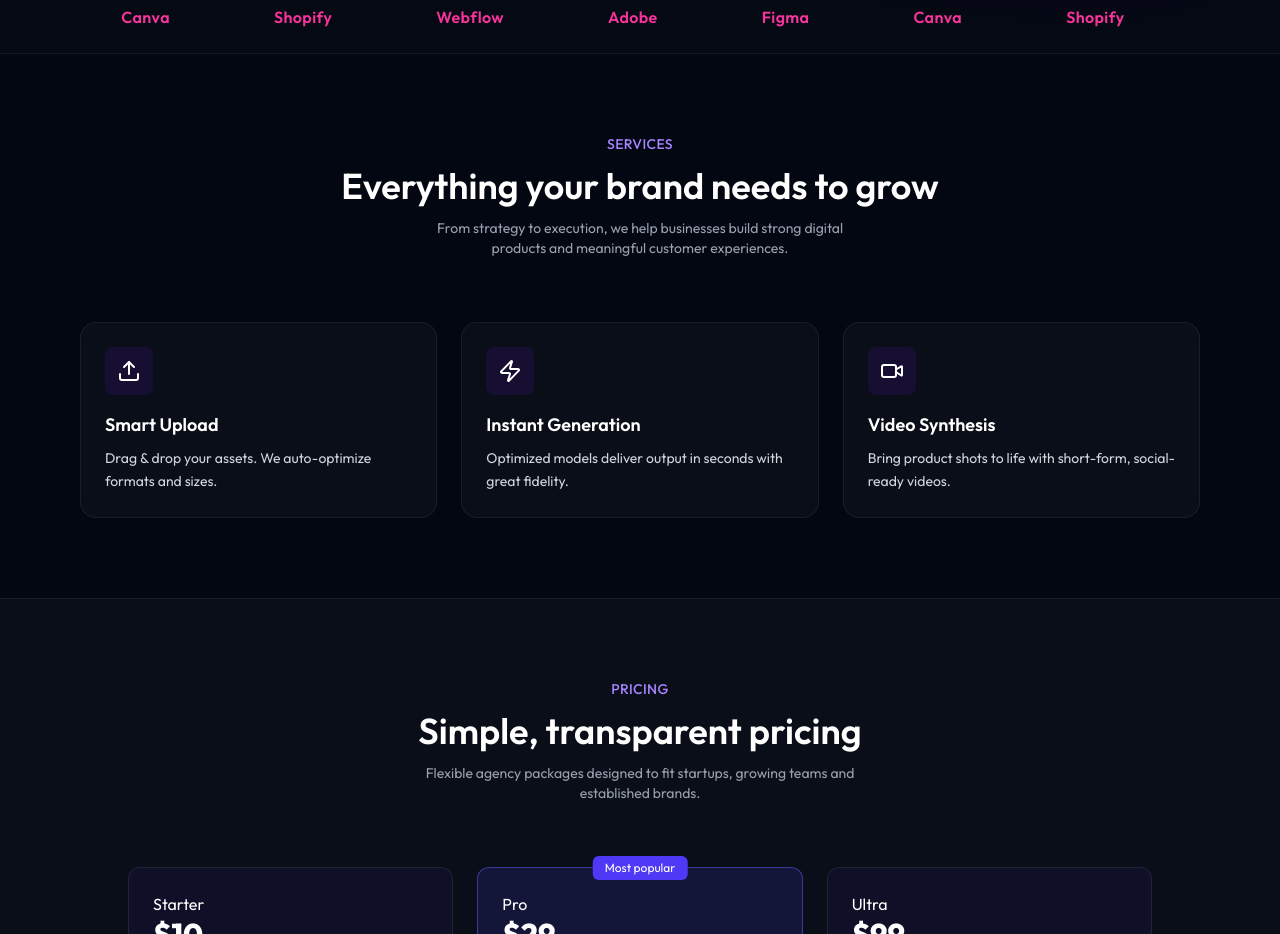
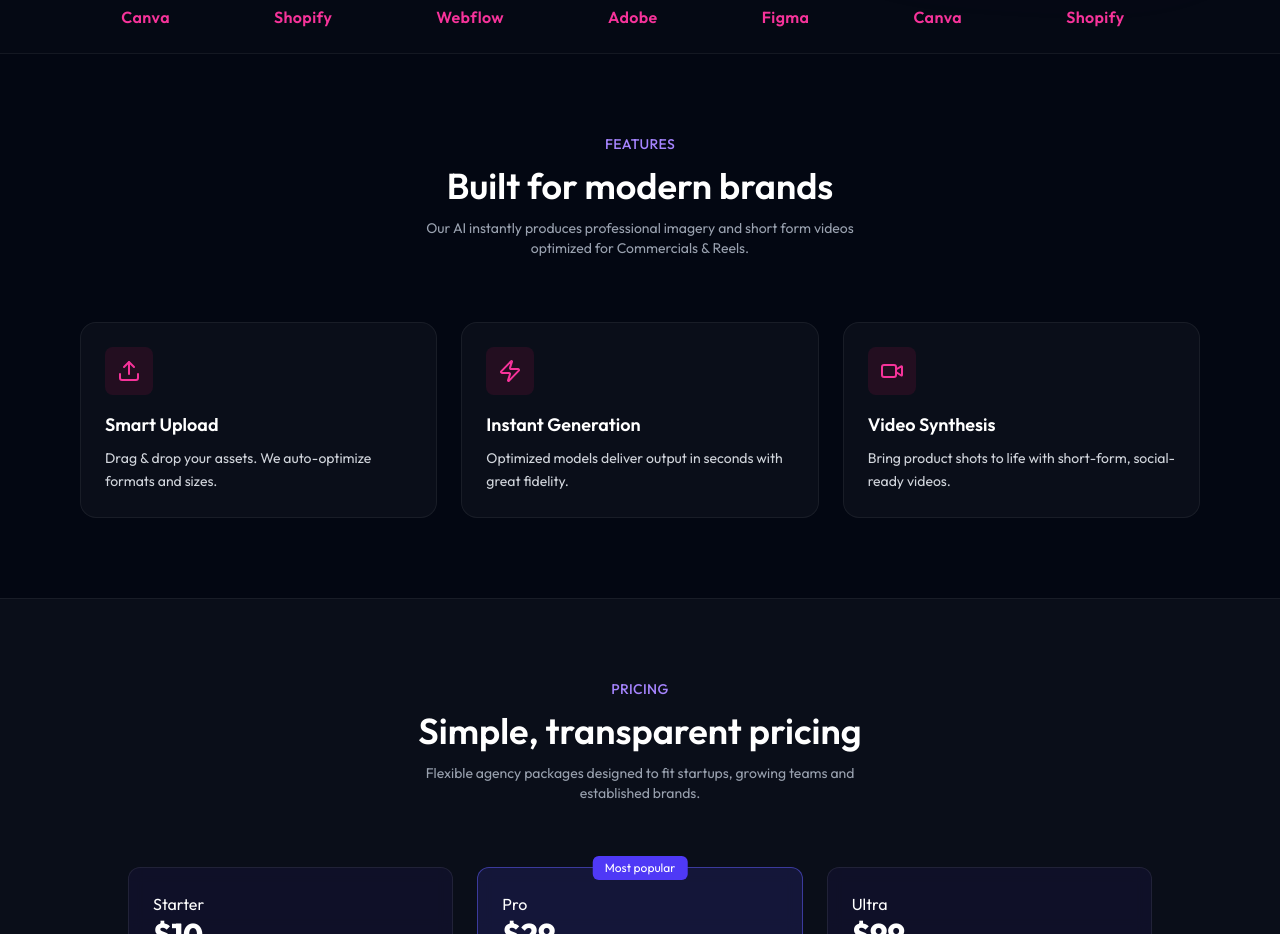
Before and after one commit to OtakuTotipotent/core-clip, a React (Vite) app in the folder client/: page / in a window 1280 px wide. Shown: the part 820-1754 px from the top of the page. Built offline with nearby package versions, Linux system fonts and the light colour scheme; the HTML template or start-up script is replaced by a standard one.

Commit message:
feat: add features section

```diff
--- a/client/src/components/Features.tsx
+++ b/client/src/components/Features.tsx
@@ -9,9 +9,9 @@ export default function Features() {
     <section id="features" className="py-20 2xl:py-32">
       <div className="max-w-6xl mx-auto px-4">
         <Title
-          title="Services"
-          heading="Everything your brand needs to grow"
-          description="From strategy to execution, we help businesses build strong digital products and meaningful customer experiences."
+          title="Features"
+          heading="Built for modern brands"
+          description="Our AI instantly produces professional imagery and short form videos optimized for Commercials & Reels."
         />
 
         <div className="grid grid-cols-1 md:grid-cols-3 gap-6">
@@ -44,7 +44,7 @@ export default function Features() {
               }}
               className="rounded-2xl p-6 bg-white/3 border border-white/6"
             >
-              <div className="w-12 h-12 rounded-lg bg-violet-900/20 flex items-center justify-center mb-4">
+              <div className="w-12 h-12 rounded-lg bg-pink-900/20 text-pink-500 flex items-center justify-center mb-4">
                 {feature.icon}
               </div>
               <h3 className="text-lg font-semibold mb-2">{feature.title}</h3>
```
